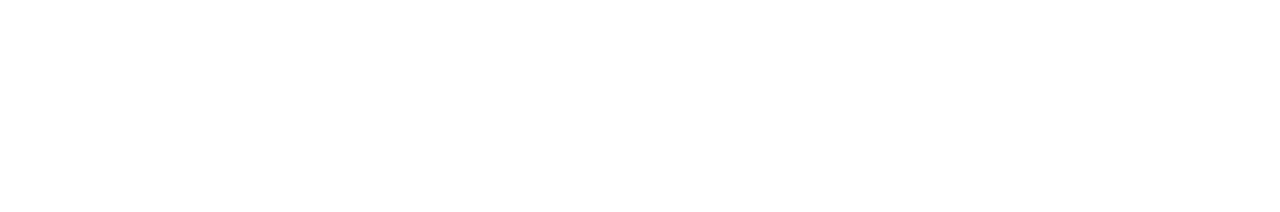
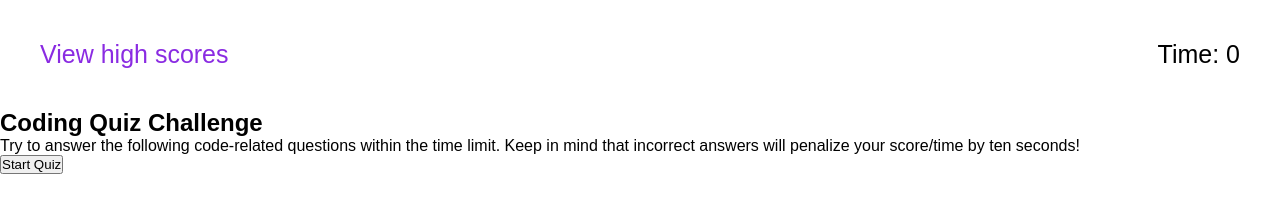
Before and after one commit to shwethareddy0/code-quiz, a plain HTML site: page index.html in a window 1280 px wide. Drawn offline with Linux system fonts and the light colour scheme.

Commit message:
update html file and css file with header section.

```diff
--- a/index.html
+++ b/index.html
@@ -6,7 +6,22 @@
     <title>Code Quiz</title>
     <link rel="stylesheet" href="./style.css" />
   </head>
+
   <body>
+    <header>
+      <div class="scoreboard">View high scores</div>
+      <div>Time: 0</div>
+    </header>
+
+    <article>
+      <h1>Coding Quiz Challenge</h1>
+      <p>
+        Try to answer the following code-related questions within the time
+        limit. Keep in mind that incorrect answers will penalize your score/time
+        by ten seconds!
+      </p>
+      <button>Start Quiz</button>
+    </article>
     <script src="./script.js"></script>
   </body>
 </html>
--- a/style.css
+++ b/style.css
@@ -0,0 +1,19 @@
+* {
+  margin: 0;
+  padding: 0;
+  box-sizing: border-box;
+  font-family: Arial, Helvetica, sans-serif;
+}
+
+header {
+  display: flex;
+  justify-content: space-between;
+  align-items: center;
+  font-size: 25px;
+  margin: 20px;
+  padding: 20px;
+}
+
+.scoreboard {
+  color: blueviolet;
+}
```
